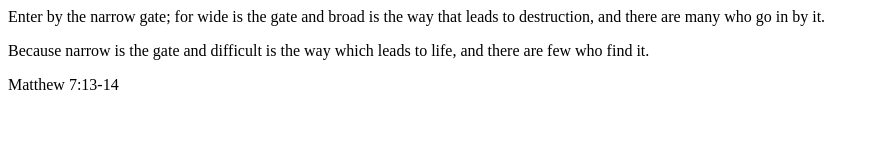
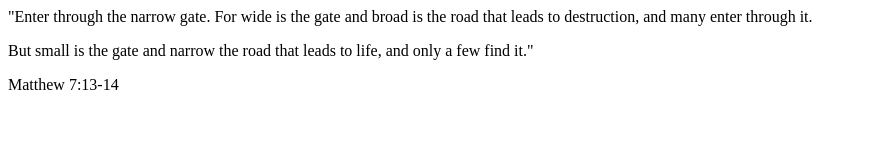
Before and after one commit to floodage/phrase, a plain HTML site: page index.html in a window 1280 px wide. Shown: the whole page, without its empty margins (0-879 px from the left). Drawn offline with Linux system fonts and the light colour scheme.

Commit message:
Update index.html

```diff
--- a/index.html
+++ b/index.html
@@ -1,6 +1,4 @@
-<p>Enter by the narrow gate; for wide is the gate and broad is the way that leads to destruction,
-and there are many who go in by it.</p>
-<p>Because narrow is the gate and difficult is the way which leads to life,
-and there are few who find it.</p>
+<p>"Enter through the narrow gate. For wide is the gate and broad is the road that leads to destruction, and many enter through it.</p>
+<p>But small is the gate and narrow the road that leads to life, and only a few find it."</p>
 
 <p>Matthew 7:13-14</p>
```
